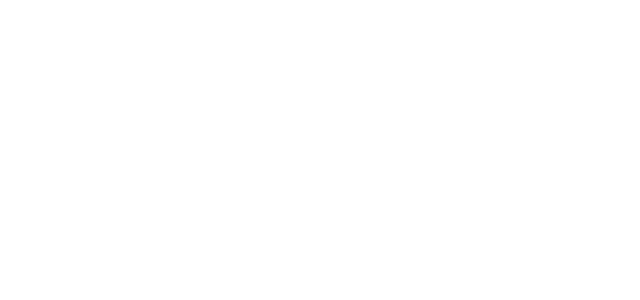
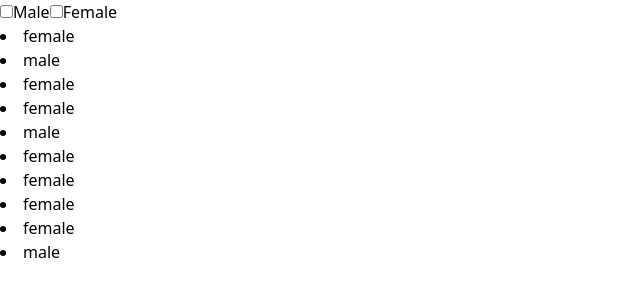
Before and after one commit to bharath90909/react-machine-coding, a React (Vite) app in the folder coding-questions/: page / in a window 1280 px wide. Shown: the top 300 px of the page, without its empty margins (0-640 px from the left). Built offline with nearby package versions, Linux system fonts and the light colour scheme.

Commit message:
Done filtering with toggle

```diff
--- a/coding-questions/src/App.jsx
+++ b/coding-questions/src/App.jsx
@@ -1,5 +1,7 @@
 import Accordion from "./Accordion/Accordion";
 import Calculator from "./Calculator/Calculator";
+import CheckBoxToggle from "./CheckBox Toggle/CheckBoxToggle";
+import FilterWithCheckBox from "./CheckBox Toggle/FilterWithCheckBox";
 import DigitalClock from "./Digital Clock/DigitalClock";
 import ImageSlider from "./Image Slider/ImageSlider";
 import LoadingProducts from "./Loading Products/LoadingProducts";
@@ -13,6 +15,8 @@
   // return <LoadingProducts />;
   // return <DigitalClock />;
   // return <Calculator />;
+  // return <CheckBoxToggle />;
+  return <FilterWithCheckBox />;
 }
 
 export default App;
--- a/coding-questions/src/Calculator/Calculator.jsx
+++ b/coding-questions/src/Calculator/Calculator.jsx
@@ -61,6 +61,7 @@
             type="text"
             onChange={(e) => setInput(e.target.value)}
             value={error || input}
+            className="input"
           />
         </div>
         <div className="buttons">
--- a/coding-questions/src/Calculator/calci.css
+++ b/coding-questions/src/Calculator/calci.css
@@ -10,7 +10,7 @@
   margin: 50px auto;
 }
 
-input {
+.input {
   width: 100%;
   padding: 20px;
 }
--- /dev/null
+++ b/coding-questions/src/CheckBox Toggle/CheckBoxToggle.jsx
@@ -0,0 +1,36 @@
+import React, { useMemo, useState } from "react";
+import Input from "./Input";
+
+function CheckBoxToggle() {
+  //this code is just for displaying what labels are checked
+  //FilterWithChecKBox.jsx is the extenion for this
+  const [input, setInput] = useState({
+    male: false,
+    female: false,
+  });
+
+  function handleGenderChecks(gender, isChecked) {
+    setInput({
+      ...input,
+      [gender]: isChecked,
+    });
+  }
+
+  const checkedGenders = useMemo(
+    () => Object.keys(input).filter((key) => input[key]),
+    [input]
+  );
+  return (
+    <div>
+      <Input gender={"male"} handleCheck={handleGenderChecks} />
+      <Input gender={"female"} handleCheck={handleGenderChecks} />
+      <h1>
+        {checkedGenders.length > 0 ? "Checked Genders" : "No Checked Genders"}
+      </h1>
+      {checkedGenders.length > 0 &&
+        checkedGenders.map((gender) => <p>{gender}</p>)}
+    </div>
+  );
+}
+
+export default CheckBoxToggle;
--- /dev/null
+++ b/coding-questions/src/CheckBox Toggle/FilterWithCheckBox.jsx
@@ -0,0 +1,57 @@
+import React, { useEffect, useState } from "react";
+const data = Array.from({ length: 10 }, (_, i) => {
+  return {
+    id: i + 1,
+    gender: ["male", "female"][Math.floor(Math.random() * 2)],
+    //or
+    //gender:Math.floor(Math.random() * 2)<0.5?"male","female"
+  };
+});
+function FilterWithCheckBox() {
+  const [filteredGenders, setFilteredGenders] = useState([]);
+  const [input, setInput] = useState({
+    male: false,
+    gender: false,
+  });
+
+  const handleGenderCheck = (e) => {
+    setInput({
+      ...input,
+      [e.target.name]: e.target.checked,
+    });
+  };
+  const checkedGenders = Object.keys(input).filter((key) => input[key]);
+  console.log(checkedGenders);
+
+  function filterGenders() {
+    const filteredGenders = [...data].filter((personGender) =>
+      checkedGenders.includes(personGender.gender)
+    );
+
+    setFilteredGenders((prev) => {
+      return filteredGenders.length > 0 ? filteredGenders : data;
+    });
+  }
+  useEffect(() => {
+    filterGenders();
+  }, [input]);
+  return (
+    <div>
+      <label>
+        <input type="checkbox" name="male" onChange={handleGenderCheck} />
+        Male
+      </label>
+      <label>
+        <input type="checkbox" name="female" onChange={handleGenderCheck} />
+        Female
+      </label>
+
+      <div>
+        {filteredGenders.length > 0 &&
+          filteredGenders.map((person) => <li>{person.gender}</li>)}
+      </div>
+    </div>
+  );
+}
+
+export default FilterWithCheckBox;
--- /dev/null
+++ b/coding-questions/src/CheckBox Toggle/Input.jsx
@@ -0,0 +1,17 @@
+import React, { useState } from "react";
+
+function Input({ gender, handleCheck }) {
+  const [isChecked, setIsChecked] = useState(false);
+  const handleGenderCheck = (e) => {
+    setIsChecked(e.target.checked);
+    handleCheck(gender, e.target.checked);
+  };
+  return (
+    <label>
+      <input type="checkbox" checked={isChecked} onChange={handleGenderCheck} />
+      {gender}
+    </label>
+  );
+}
+
+export default Input;
```
